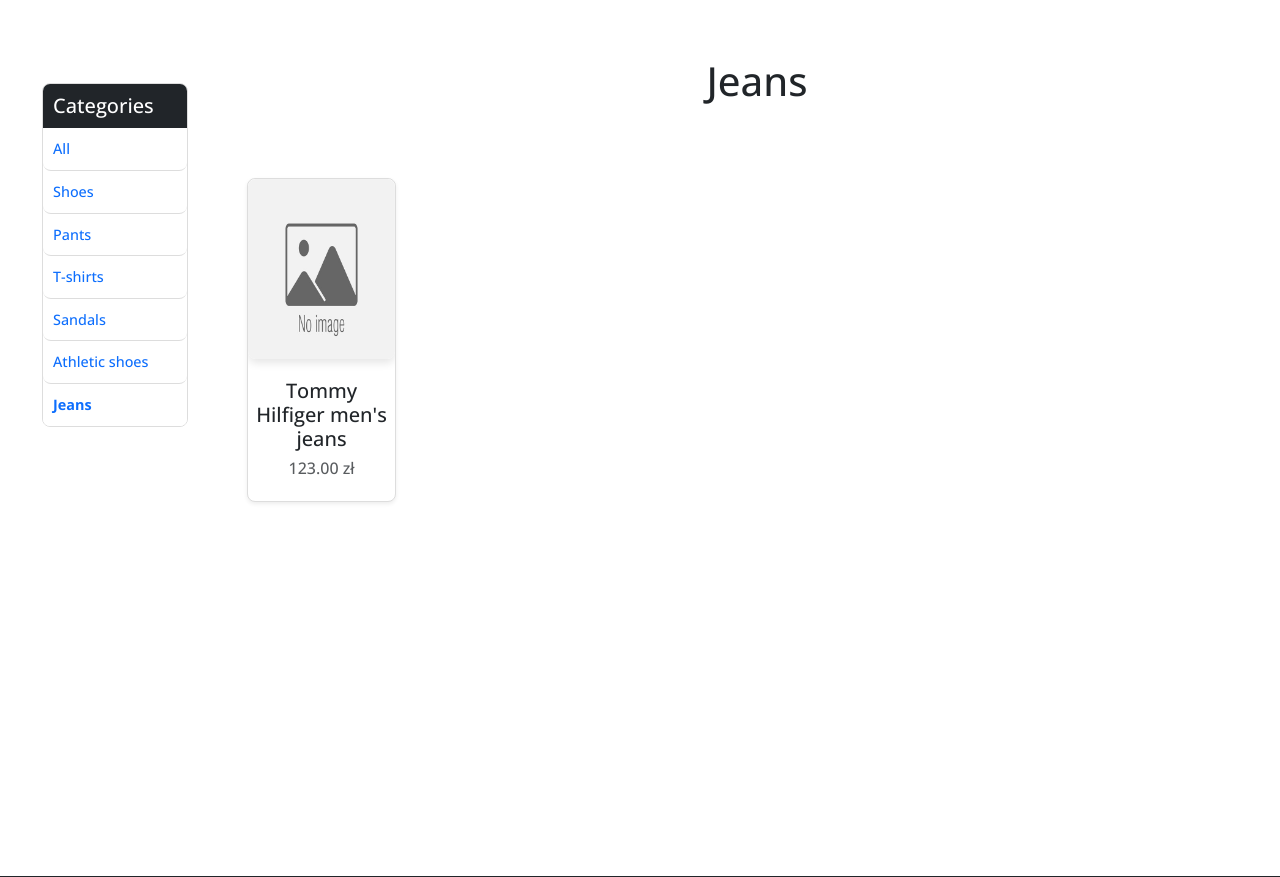
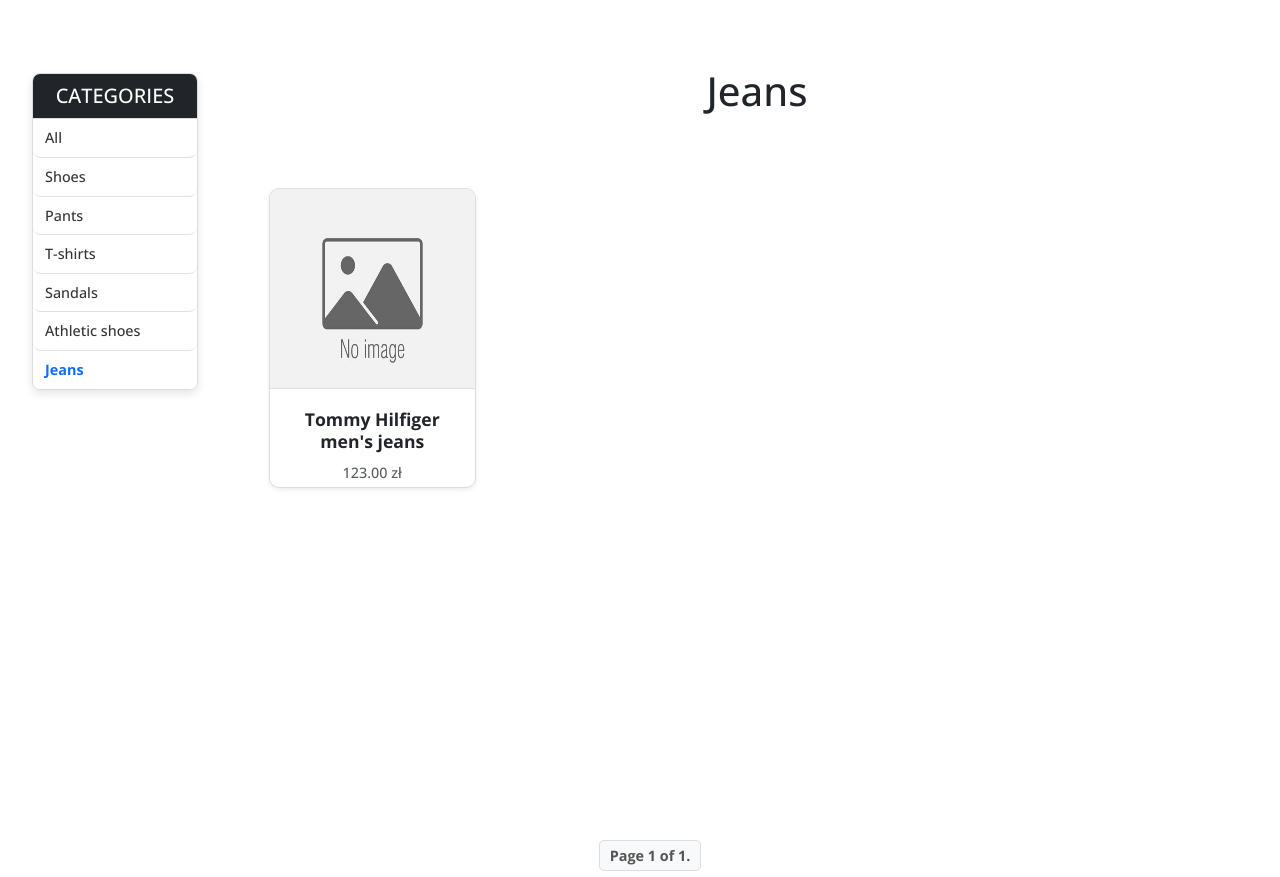
Before and after one commit to CrazyMonkey0/Shop, a Django app: page /category/jeans/ in a window 1280 px wide. Shown: the part 126-1003 px from the top of the page. Run offline with Django 4.2, Linux system fonts and the light colour scheme; data comes from the database, SQL or seed files in the repository; parts of the project's set-up code (start-up, migrations or seed data) failed here and were passed over.

Commit message:
Addition of pagination for products

```diff
--- a/backend/products/static/css/base.css
+++ b/backend/products/static/css/base.css
@@ -24,8 +24,7 @@
     object-fit: cover;
 }
 
-.cart,
-.product-cart {
+.cart {
     margin-bottom: 15px;
     margin-right: 15px;
     background-color: #fff;
@@ -69,17 +68,11 @@
     padding: 15px;
 }
 
-.product-image,
 .product-image-detail,
 .img-fluid {
     border-radius: 8px;
     box-shadow: 0 4px 8px rgba(0, 0, 0, 0.1);
     object-fit: fill;
-}
-
-.product-image {
-    width: 100%;
-    height: 180px;
 }
 
 .product-image-detail {
@@ -134,18 +127,44 @@
     filter: brightness(1.2);
 }
 
+.product-cart {
+    border: 1px solid #ddd;
+    border-radius: 10px;
+    background-color: #ffffff;
+    overflow: hidden;
+    transition: transform 0.3s ease, box-shadow 0.3s ease;
+    max-height: 300px;
+}
+
 .product-cart:hover {
-    transform: scale(1.06);
-    box-shadow: 0 8px 20px rgba(0, 0, 0, 0.3);
+    transform: translateY(-5px);
+    box-shadow: 0 8px 20px rgba(0, 0, 0, 0.2);
+}
+
+.product-image {
+    width: 100%;
+    height: 200px;
+    border-bottom: 1px solid #ddd;
+}
+
+.product-cart-body {
+    padding: 10px;
+    text-align: center;
+}
+
+.product-title {
+    font-size: 1.1rem;
+    font-weight: bold;
+    margin: 10px 0;
+}
+
+.product-price {
+    font-size: 0.9rem;
+    color: #888;
 }
 
 .product-image-link {
     display: block;
-}
-
-.product-cart-body {
-    padding: 5px;
-    text-align: center;
 }
 
 .cart-table {
@@ -153,18 +172,12 @@
     padding: 10px 40px 0 10px;
 }
 
-.product-title {
-    font-size: 20px;
-    margin-bottom: 5px;
+.col {
+    padding: 25px;
 }
 
-.product-price {
-    font-size: 16px;
-    color: #666;
-}
-
-.col {
-    padding: 25px;
+.col-prod {
+    padding: 10px 30px;
 }
 
 .summary,
@@ -182,39 +195,67 @@
 }
 
 .category-panel {
+    background-color: #ffffff;
     border: 1px solid #ddd;
     border-radius: 8px;
-    margin: 10px;
     overflow: hidden;
+    box-shadow: 0 4px 8px rgba(0, 0, 0, 0.1);
 }
 
 .category-panel-header {
+    font-size: 1.2rem;
+    text-align: center;
+    background-color: #333;
+    color: #fff;
     padding: 10px;
-    font-size: 1rem;
+    border-bottom: 1px solid #ddd;
+    font-weight: bold;
+    text-transform: uppercase;
 }
 
-.category-list {
-    list-style: none;
-    padding: 0;
-    margin: 0;
+.category-list .category-item {
+    padding: 8px 12px;
+    transition: background-color 0.3s ease, transform 0.2s ease;
+    cursor: pointer;
 }
 
-.category-item {
-    border-bottom: 1px solid #ddd;
-    padding: 10px;
+.category-list .category-item:hover {
+    background-color: #f8f9fa;
+    transform: scale(1.02);
 }
 
-.category-item:last-child {
-    border-bottom: none;
+.category-list .category-item a {
+    color: #333;
+    text-decoration: none;
+    font-weight: 500;
 }
 
-.product-container {
-    padding-left: 1rem;
+.category-list .category-item a:hover {
+    color: #007bff;
+    font-weight: bold;
+}
+
+.subcategory-list .subcategory-item {
+    margin-left: 20px;
+    font-size: 0.8rem;
+}
+
+.subcategory-list .subcategory-item a {
+    color: #555;
+    text-decoration: none;
+}
+
+.subcategory-list .subcategory-item a:hover {
+    color: #007bff;
 }
 
 .row {
     display: flex;
     justify-content: space-between;
+}
+
+.row-prod {
+    justify-content: start;
 }
 
 .order-summary {
@@ -269,6 +310,41 @@
     margin-top: 0.5rem;
 }
 
+.pagination {
+    display: flex;
+    justify-content: center;
+    margin-top: 20px;
+}
+
+.pagination .step-links {
+    font-size: 0.9rem;
+}
+
+.pagination a {
+    text-decoration: none;
+    margin: 0 5px;
+    padding: 5px 10px;
+    border: 1px solid #ddd;
+    border-radius: 5px;
+    color: #007bff;
+    transition: background-color 0.3s ease, color 0.3s ease;
+}
+
+.pagination a:hover {
+    background-color: #007bff;
+    color: #fff;
+}
+
+.pagination .current {
+    margin: 0 5px;
+    padding: 5px 10px;
+    border: 1px solid #ddd;
+    border-radius: 5px;
+    background-color: #f8f9fa;
+    font-weight: bold;
+    color: #555;
+}
+
 @media (max-width: 768px) {
     .row {
         flex-direction: column;
--- a/backend/products/templates/products/product/list.html
+++ b/backend/products/templates/products/product/list.html
@@ -57,15 +57,15 @@
         </div>
 
         <!-- Product List -->
-        <div class="col-md-10">
+        <div class="col-prod col-md-10">
             <h1 class="mb-5 text-center mt-1">{% if category %}{{ category.name }}{% else %}Products{% endif %}</h1>
-            <div class="row row-cols-1 row-cols-sm-3 row-cols-md-5 g-7">
-                {% for product in products %}
+            <div class="row-prod row row-cols-1 row-cols-sm-4 g-3">
+                {% for product in page_obj %}
                 <div class="col">
                     <div class="product-cart shadow-sm">
                         <a href="{{ product.get_absolute_url }}" class="product-image-link d-block">
                             <img src="{% if product.image %}{{ product.image.url }}{% else %}{% static 'img/no_image.png' %}{% endif %}"
-                                class="product-image " alt="{{ product.name }}">
+                                class="product-image" alt="{{ product.name }}">
                         </a>
                         <div class="product-cart-body">
                             <h5 class="product-title">
@@ -81,6 +81,24 @@
             </div>
         </div>
     </div>
+
+    <div class="pagination mt-4">
+        <span class="step-links">
+            {% if page_obj.has_previous %}
+            <a href="?page=1">&laquo; first</a>
+            <a href="?page={{ page_obj.previous_page_number }}">previous</a>
+            {% endif %}
+
+            <span class="current">
+                Page {{ page_obj.number }} of {{ page_obj.paginator.num_pages }}.
+            </span>
+
+            {% if page_obj.has_next %}
+            <a href="?page={{ page_obj.next_page_number }}">next</a>
+            <a href="?page={{ page_obj.paginator.num_pages }}">last &raquo;</a>
+            {% endif %}
+        </span>
+    </div>
 </div>
 
 
--- a/backend/products/views.py
+++ b/backend/products/views.py
@@ -1,6 +1,8 @@
 from django.shortcuts import render, get_object_or_404
+from django.core.paginator import Paginator
 from .models import Category, Product
 from cart.forms import CartAddProductForm
+
 
 
 def product_list(request, category_slug=None):
@@ -14,10 +16,16 @@
         category_ids = [category.id] + descendant_ids
         products = Product.objects.filter(category__id__in=category_ids, available=True)
 
+    paginator = Paginator(products, 10)
+
+    page_number = request.GET.get("page")
+    page_obj = paginator.get_page(page_number)
+
     return render(request, 'products/product/list.html', {
         'category': category,
         'categories': categories,
         'products': products,
+        'page_obj': page_obj
     })
 
 
```
Also changed, not shown: other parts of backend/products/static/css/base.css (+61 -0 lines).
